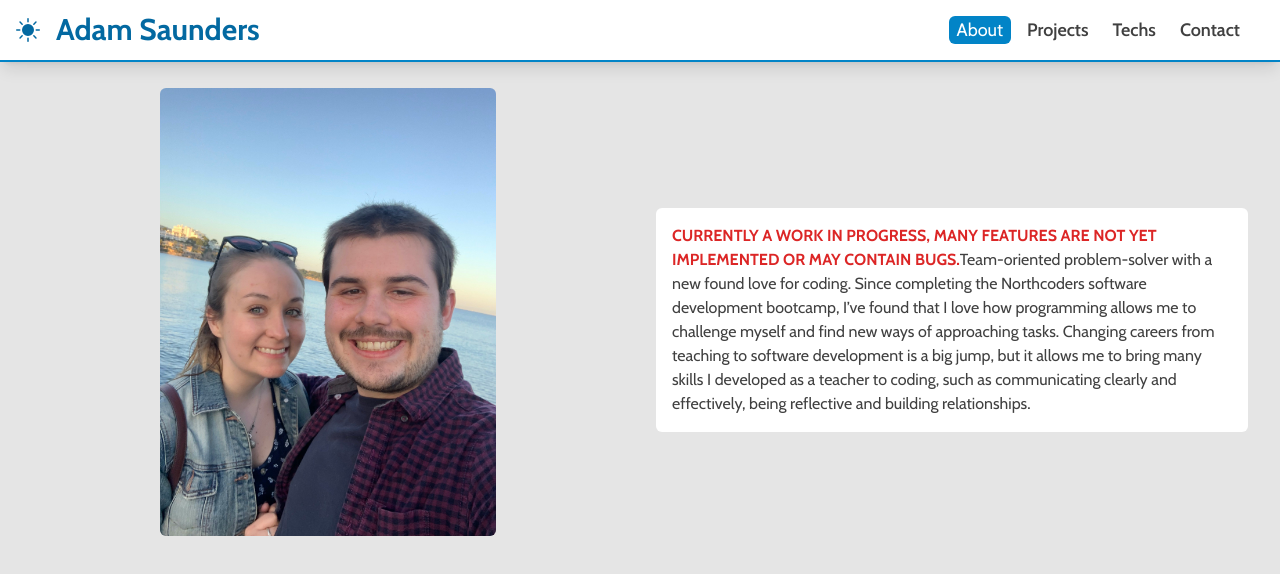
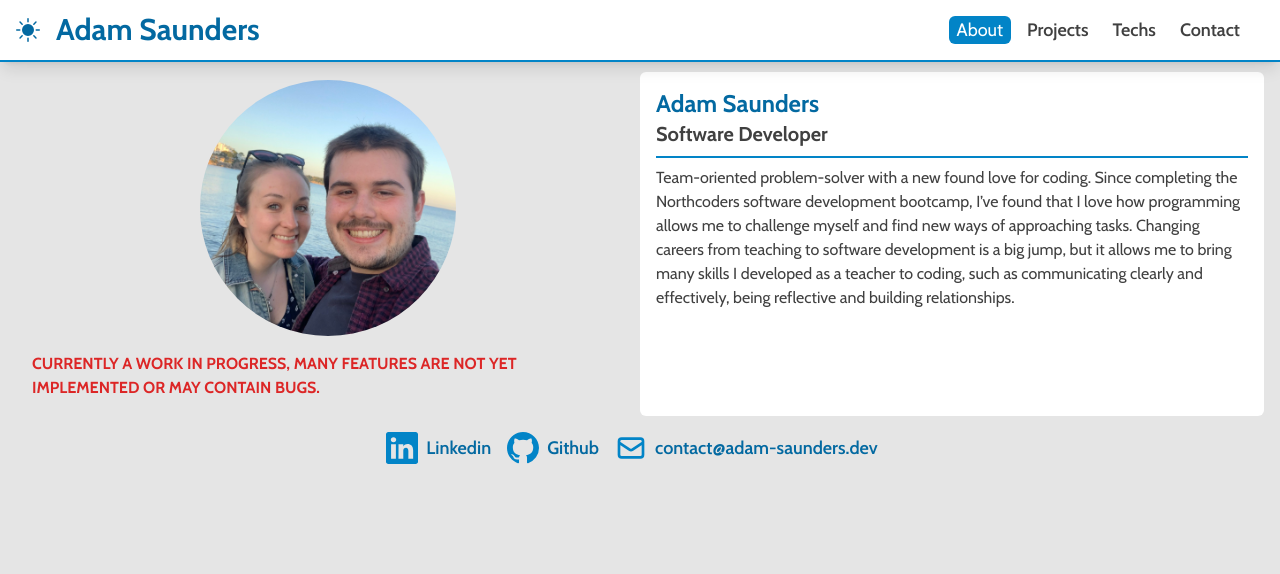
Before and after one commit to AdamSaunders26/as-portfolio, a Next.js app: page / in a window 1280 px wide. Shown: the top 574 px of the page. Built offline with nearby package versions, Linux system fonts and the light colour scheme.

Commit message:
updated about page layout

```diff
--- /dev/null
+++ b/app/Components/Socials.tsx
@@ -0,0 +1,59 @@
+import { BsGithub, BsLinkedin } from "react-icons/bs";
+import { HiOutlineMail } from "react-icons/hi";
+
+export default function Socials({
+  horizontal = false,
+}: {
+  horizontal?: boolean;
+}) {
+  const logoClass = "flex items-center mt-2 sm:mt-4  sm:w-max";
+  const listClass =
+    "mx-4 my-2 sm:mx-0  flex justify-between   text-sky-700 dark:text-sky-500 font-semibold text-lg";
+  return (
+    <ul
+      className={
+        horizontal
+          ? listClass + " sm:flex-row sm:justify-center sm:gap-4 sm:col-span-2"
+          : listClass + " sm:flex-col "
+      }
+    >
+      <li>
+        <a
+          className={logoClass}
+          target="_break"
+          href="https://www.linkedin.com/in/adam-saunders-13a304142/"
+        >
+          <BsLinkedin className="w-8 h-8 mr-2 text-sky-600" /> Linkedin
+        </a>
+      </li>
+      <li>
+        <a
+          className={logoClass}
+          target="_break"
+          href="https://github.com/AdamSaunders26"
+        >
+          <BsGithub className="w-8 h-8 mr-2 text-sky-600" /> Github
+        </a>
+      </li>
+      <li>
+        <a
+          className={logoClass + " hidden sm:flex"}
+          target="_blank"
+          href="mailto:contact@adam-saunders.dev"
+        >
+          <HiOutlineMail className="w-8 h-8 mr-2 text-sky-600" />{" "}
+          contact@adam-saunders.dev
+        </a>
+      </li>
+      <li>
+        <a
+          className={logoClass + " sm:hidden "}
+          target="_blank"
+          href="mailto:contact@adam-saunders.dev"
+        >
+          <HiOutlineMail className="w-8 h-8 mr-2 text-sky-600" /> Email
+        </a>
+      </li>
+    </ul>
+  );
+}
--- a/app/contact/page.tsx
+++ b/app/contact/page.tsx
@@ -5,8 +5,7 @@ import axios from "axios";
 import ContactFormInput from "./ContactFormInput";
 import { AiOutlineSend } from "react-icons/ai";
 import { FaSpinner } from "react-icons/fa";
-import { HiOutlineMail } from "react-icons/hi";
-import { BsLinkedin, BsGithub } from "react-icons/bs";
+import Socials from "../Components/Socials";
 
 export interface formState {
   Subject: string | null;
@@ -93,7 +92,7 @@ export default function ContactPage() {
   const validClass =
     " border-sky-600 focus:outline-none focus:ring focus:ring-sky-600 ";
   const emailRegex = /^[\w-\.]+@([\w-]+\.)+[\w-]{2,4}$/g;
-  const logoClass = "flex items-center mt-2 sm:mt-4  sm:w-max";
+
   return (
     <main className="flex flex-col sm:flex-row  m-2 mt-24 sm:mt-16  ">
       <div>
@@ -109,45 +108,7 @@ export default function ContactPage() {
         <p className="mx-2 sm:mx-0">
           You can also find me on these sites or send me an email directly.
         </p>
-        <ul className="mx-4 sm:mx-0  flex justify-between sm:flex-col text-sky-700 dark:text-sky-500 font-semibold text-lg">
-          <li>
-            <a
-              className={logoClass}
-              target="_break"
-              href="https://www.linkedin.com/in/adam-saunders-13a304142/"
-            >
-              <BsLinkedin className="w-8 h-8 mr-2 text-sky-600" /> Linkedin
-            </a>
-          </li>
-          <li>
-            <a
-              className={logoClass}
-              target="_break"
-              href="https://github.com/AdamSaunders26"
-            >
-              <BsGithub className="w-8 h-8 mr-2 text-sky-600" /> Github
-            </a>
-          </li>
-          <li>
-            <a
-              className={logoClass + " hidden sm:flex"}
-              target="_blank"
-              href="mailto:contact@adam-saunders.dev"
-            >
-              <HiOutlineMail className="w-8 h-8 mr-2 text-sky-600" />{" "}
-              contact@adam-saunders.dev
-            </a>
-          </li>
-          <li>
-            <a
-              className={logoClass + " sm:hidden "}
-              target="_blank"
-              href="mailto:contact@adam-saunders.dev"
-            >
-              <HiOutlineMail className="w-8 h-8 mr-2 text-sky-600" /> Email
-            </a>
-          </li>
-        </ul>
+        <Socials />
       </div>
       <form
         className="bg-white dark:bg-black flex flex-col m-2 my-4  min-w-[50%]  dark:font-light font-semibold p-2 rounded-md "
--- a/app/page.tsx
+++ b/app/page.tsx
@@ -2,22 +2,34 @@
 
 import Image from "next/image";
 import profilePic from "/images/profilepic.jpg";
+import Socials from "./Components/Socials";
 
 export default function Home() {
   return (
-    <main className="mx-4  mt-24 sm:mt-14 grid grid-cols-1 items-center  sm:grid-cols-2">
+    <main className=" mx-4  mt-24 sm:mt-16 grid grid-cols-1 items-center  sm:grid-cols-2">
+      <div className="flex flex-col mb-2  mx-4">
         <Image
-        className="rounded-md max-w-[22rem] w-auto max-h-80 my-8 sm:max-h-[28rem] place-self-center object-contain"
+          // className="rounded-full  w-auto 0 my-4 sm:max-h-[36rem] place-self-center object-contain"
+          className="rounded-full  w-64 h-64 0 my-4 sm:max-h-[36rem] place-self-center object-cover"
           src={profilePic}
           priority={true}
           placeholder="blur"
           alt="Adam and his wife smiling along the coast of Crete"
         />
-      <article className="place-self-center p-4  mx-4 rounded-md bg-white dark:bg-black sm:mt-4">
+
         <span className="font-extrabold text-red-600">
           CURRENTLY A WORK IN PROGRESS, MANY FEATURES ARE NOT YET IMPLEMENTED OR
           MAY CONTAIN BUGS.
         </span>
+      </div>
+      <article className="place-self-center p-4  mx-4 w-full h-full rounded-md bg-white dark:bg-black sm:mt-4">
+        <div className="border-sky-600 border-b-2">
+          <h2 className="text-2xl font-bold text-sky-700 dark:text-sky-500">
+            Adam Saunders
+          </h2>
+          <h3 className="text-xl mb-2 font-bold  ">Software Developer</h3>
+        </div>
+        <p className="mt-2">
           Team-oriented problem-solver with a new found love for coding. Since
           completing the Northcoders software development bootcamp, I’ve found
           that I love how programming allows me to challenge myself and find new
@@ -25,7 +37,9 @@ export default function Home() {
           development is a big jump, but it allows me to bring many skills I
           developed as a teacher to coding, such as communicating clearly and
           effectively, being reflective and building relationships.
+        </p>
       </article>
+      <Socials horizontal={true} />
     </main>
   );
 }
```
Lines whose indentation alone changed are shown as unchanged.
